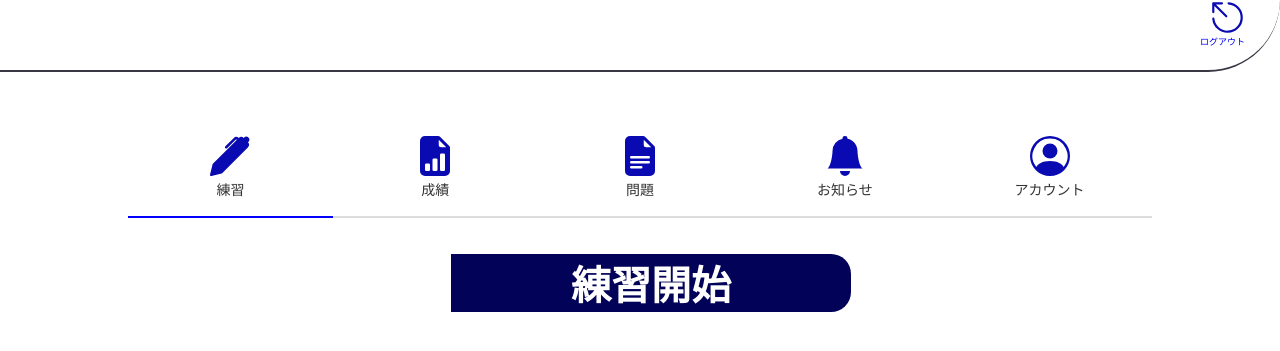
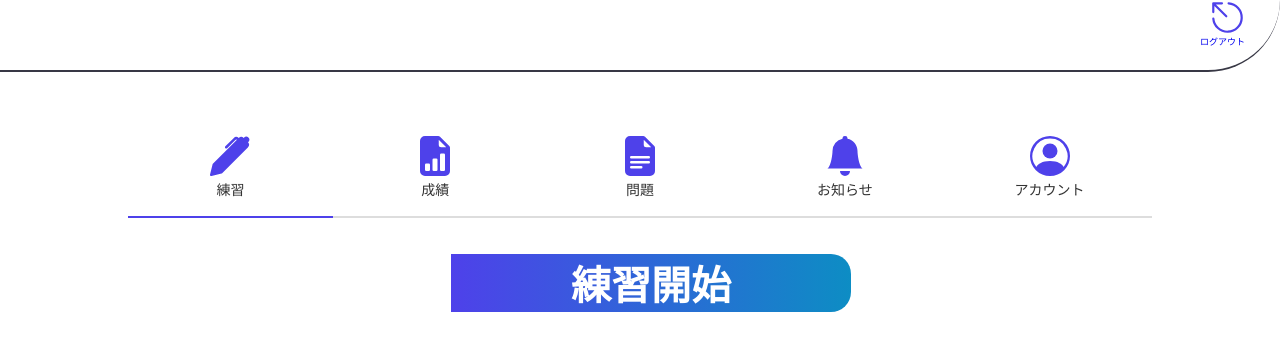
Before and after one commit to s1f102103909/project2023_team3, a Django app: page / in a window 1280 px wide. Shown: the top 351 px of the page. Run offline with Django 4.2, Linux system fonts and the light colour scheme; a user stored in the database is signed in; some libraries are stand-ins or nearby versions.

Commit message:
change_home_color

```diff
--- a/interview/templates/interview/home.html
+++ b/interview/templates/interview/home.html
@@ -43,7 +43,7 @@
         font-size: 9px;
       }
       svg {
-        color: rgb(10, 10, 179);
+        color: #4e41ea;
         margin-bottom: 0;
       }
       .tabs {
@@ -82,7 +82,7 @@
       }
 
       span {
-        border: blue;
+        border: #4e41ea;
       }
 
       span div {
@@ -103,7 +103,7 @@
         text-align: center;
         font-size: 40px;
         color: #fff;
-        background-color: rgb(2, 2, 88);
+        background: linear-gradient(to right,#4e41ea,#0D8DC4);
         border-radius: 0px 20px 20px 0px;
       }
 
@@ -113,14 +113,14 @@
         text-align: center;
         font-size: 40px;
         color: #fff;
-        background-color: rgb(2, 2, 88);
+        background: linear-gradient(to right,#4e41ea,#0D8DC4);
         border-radius: 0px 20px 20px 0px;
       }
 
       #lamp {
         width: 20%;
         height: 2px;
-        background: blue;
+        background: #4e41ea;
         display: block;
         position: absolute;
         top: 80px;
@@ -285,7 +285,9 @@
         <div class="content2">
           <div>
             スコア確認ボタンから過去の面接結果を確認しよう！
+            <div class="con1-2">
             <h2><a href="{% url 'score'%}">スコア確認</a></h2>
+            </div>
           </div>
         </div>
 
```
Also changed, not shown: db.sqlite3.
